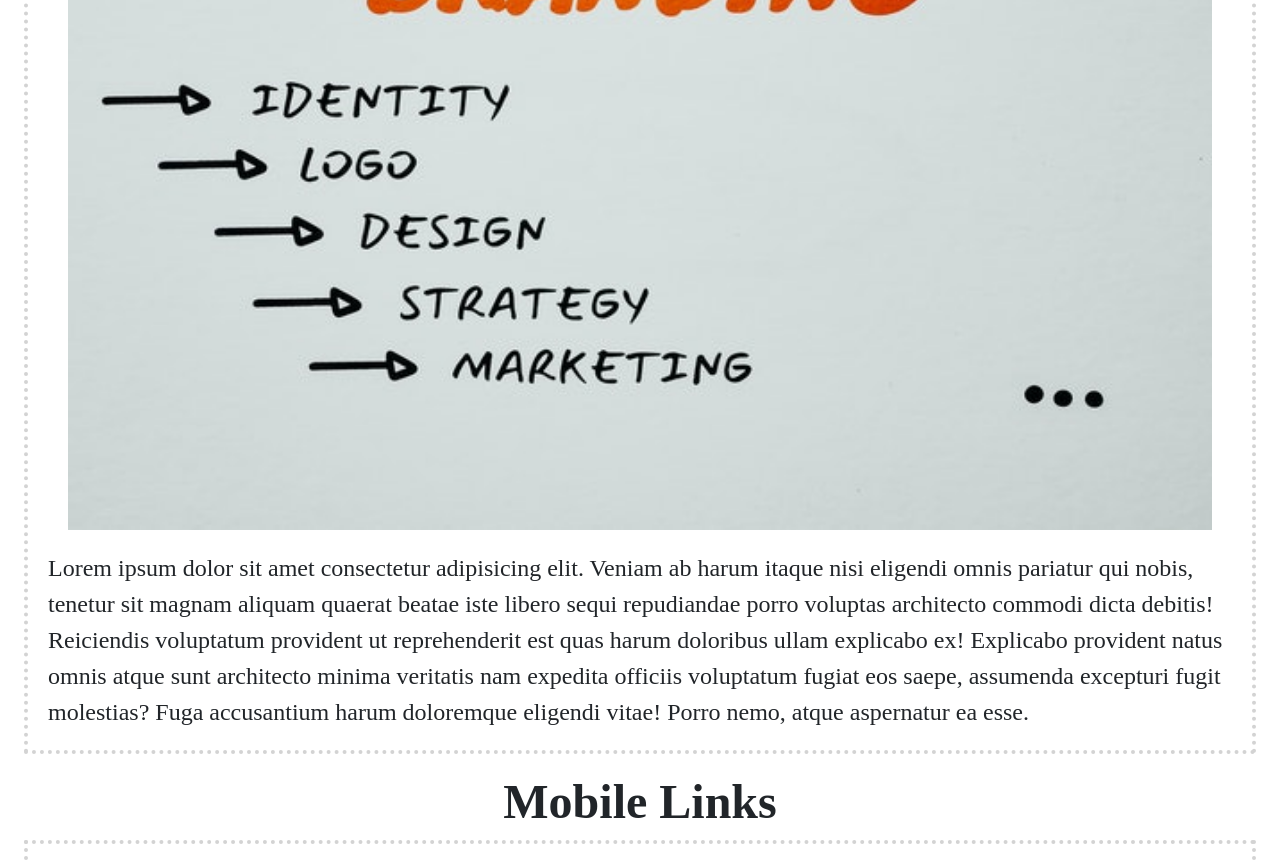
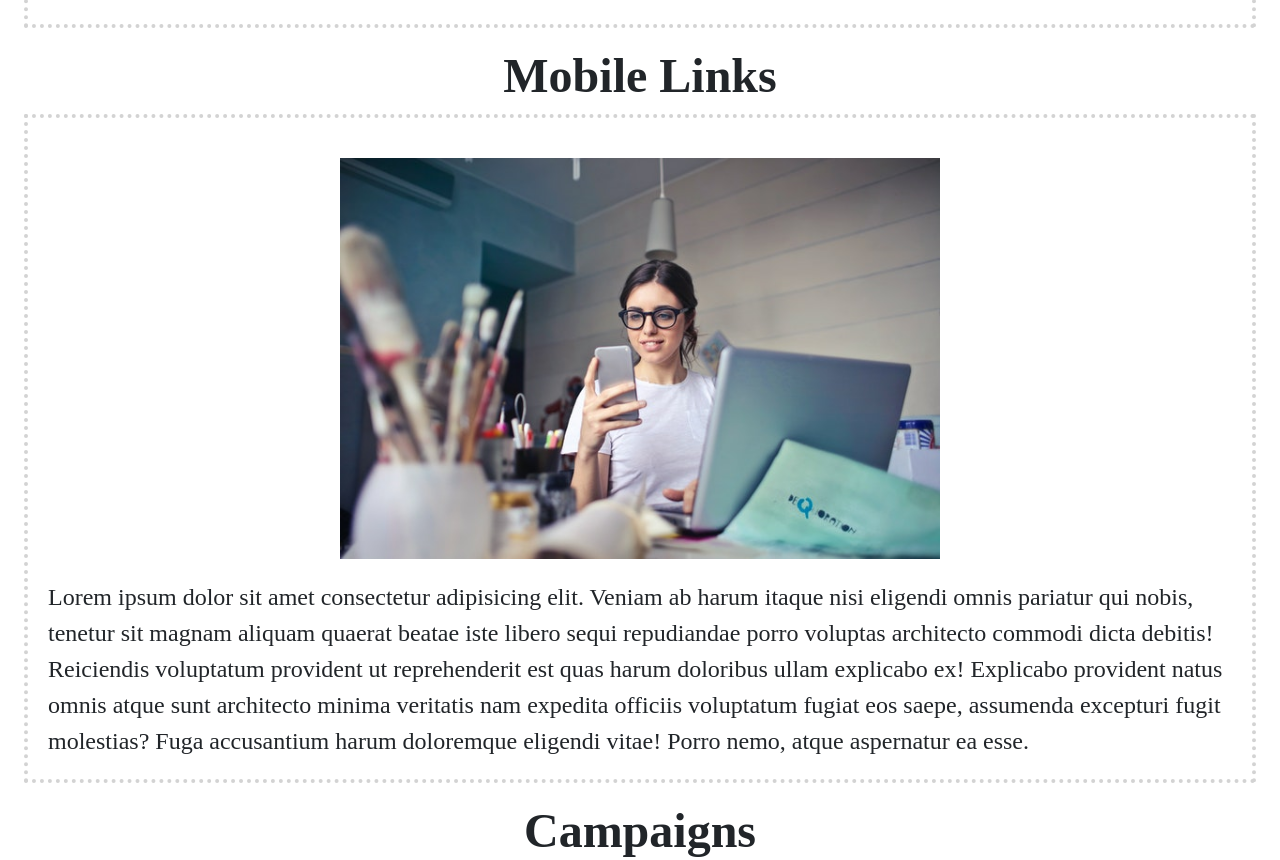
Before and after one commit to infiniteoo/LDSchur.ch, a React (Create React App) app in the folder client/: page /features in a window 1280 px wide. Shown: the part 1940-2800 px from the top of the page. Built offline with nearby package versions, Linux system fonts and the light colour scheme; a web font is replaced by a local one.

Commit message:
lowered img sizes so they arent distorted

```diff
--- a/client/src/components/pages/Features.js
+++ b/client/src/components/pages/Features.js
@@ -54,6 +54,13 @@ const useStyles = makeStyles({
     padding: "20px",
     marginTop: "10px",
   },
+  img2: {
+    display: "flex",
+    alignContent: "center",
+    justifyContent: "center",
+    margin: "auto",
+    maxWidth: "640px",
+  },
 });
 
 export default function Features() {
@@ -83,7 +90,7 @@ export default function Features() {
       </Typography>
 
       <div className={classes.infoContainer}>
-        <div>
+        <div className={classes.img2}>
           {" "}
           <img
             src={linkmanagement}
@@ -109,7 +116,7 @@ export default function Features() {
       </Typography>
 
       <div className={classes.infoContainer}>
-        <div>
+        <div className={classes.img2}>
           {" "}
           <img
             src={brandedlinks}
@@ -135,7 +142,7 @@ export default function Features() {
       </Typography>
 
       <div className={classes.infoContainer}>
-        <div>
+        <div className={classes.img2}>
           {" "}
           <img
             src={mobilelinks}
@@ -161,7 +168,7 @@ export default function Features() {
       </Typography>
 
       <div className={classes.infoContainer}>
-        <div>
+        <div className={classes.img2}>
           {" "}
           <img
             src={campaigns}
@@ -187,7 +194,7 @@ export default function Features() {
       </Typography>
 
       <div className={classes.infoContainer}>
-        <div>
+        <div className={classes.img2}>
           {" "}
           <img
             src={analytics}
@@ -213,7 +220,7 @@ export default function Features() {
       </Typography>
 
       <div className={classes.infoContainer}>
-        <div>
+        <div className={classes.img2}>
           {" "}
           <img
             src={qrcodes}
--- a/client/src/components/pages/Resources.js
+++ b/client/src/components/pages/Resources.js
@@ -52,6 +52,14 @@ const useStyles = makeStyles({
     border: "4px dotted lightgrey",
     padding: "20px",
     marginTop: "10px",
+    alignContent: "center",
+  },
+  img2: {
+    display: "flex",
+    alignContent: "center",
+    justifyContent: "center",
+    margin: "auto",
+    maxWidth: "640px",
   },
 });
 
@@ -82,12 +90,17 @@ export default function Resources() {
       </Typography>
 
       <div className={classes.infoContainer}>
-        <div>
+        <div className={classes.img2}>
           {" "}
           <img
             src={blog}
             alt=""
-            style={{ borderRadius: "10px", width: "100%", padding: "20px" }}
+            style={{
+              borderRadius: "10px",
+              width: "100%",
+              padding: "20px",
+              maxWidth: "640px",
+            }}
           />
         </div>
         <div>
@@ -108,7 +121,7 @@ export default function Resources() {
       </Typography>
 
       <div className={classes.infoContainer}>
-        <div>
+        <div className={classes.img2}>
           {" "}
           <img
             src={library}
@@ -133,7 +146,7 @@ export default function Resources() {
         <strong>Developers</strong>
       </Typography>
       <div className={classes.infoContainer}>
-        <div>
+        <div className={classes.img2}>
           {" "}
           <img
             src={developer}
@@ -157,7 +170,7 @@ export default function Resources() {
         <strong>Support</strong>
       </Typography>
       <div className={classes.infoContainer}>
-        <div>
+        <div className={classes.img2}>
           {" "}
           <img
             src={support}
--- a/client/src/components/pages/Solutions.js
+++ b/client/src/components/pages/Solutions.js
@@ -52,6 +52,13 @@ const useStyles = makeStyles({
     padding: "20px",
     marginTop: "10px",
   },
+  img2: {
+    display: "flex",
+    alignContent: "center",
+    justifyContent: "center",
+    margin: "auto",
+    maxWidth: "640px",
+  },
 });
 
 export default function Solutions() {
@@ -81,7 +88,7 @@ export default function Solutions() {
       </Typography>
 
       <div className={classes.infoContainer}>
-        <div>
+        <div className={classes.img2}>
           {" "}
           <img
             src={socialmedia}
@@ -107,7 +114,7 @@ export default function Solutions() {
       </Typography>
 
       <div className={classes.infoContainer}>
-        <div>
+        <div className={classes.img2}>
           {" "}
           <img
             src={digitalmarketing}
@@ -132,7 +139,7 @@ export default function Solutions() {
         <strong>Customer Service</strong>
       </Typography>
       <div className={classes.infoContainer}>
-        <div>
+        <div className={classes.img2}>
           {" "}
           <img
             src={customerservice}
@@ -157,7 +164,7 @@ export default function Solutions() {
         <strong>For Developers</strong>
       </Typography>
       <div className={classes.infoContainer}>
-        <div>
+        <div className={classes.img2}>
           {" "}
           <img
             src={fordevelopers}
--- a/client/src/components/pages/Why.js
+++ b/client/src/components/pages/Why.js
@@ -52,6 +52,13 @@ const useStyles = makeStyles({
     padding: "20px",
     marginTop: "10px",
   },
+  img2: {
+    display: "flex",
+    alignContent: "center",
+    justifyContent: "center",
+    margin: "auto",
+    maxWidth: "640px",
+  },
 });
 
 export default function Why() {
@@ -81,7 +88,7 @@ export default function Why() {
       </Typography>
 
       <div className={classes.infoContainer}>
-        <div>
+        <div className={classes.img2}>
           {" "}
           <img
             src={classroom}
@@ -107,7 +114,7 @@ export default function Why() {
       </Typography>
 
       <div className={classes.infoContainer}>
-        <div>
+        <div className={classes.img2}>
           {" "}
           <img
             src={programming}
@@ -133,7 +140,7 @@ export default function Why() {
       </Typography>
 
       <div className={classes.infoContainer}>
-        <div>
+        <div className={classes.img2}>
           {" "}
           <img
             src={enterprise}
@@ -159,7 +166,7 @@ export default function Why() {
       </Typography>
 
       <div className={classes.infoContainer}>
-        <div>
+        <div className={classes.img2}>
           {" "}
           <img
             src={pricing}
```
